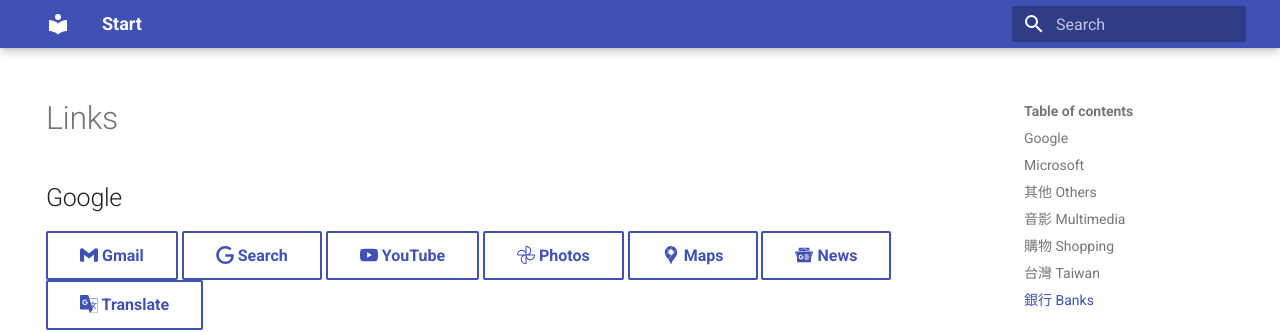
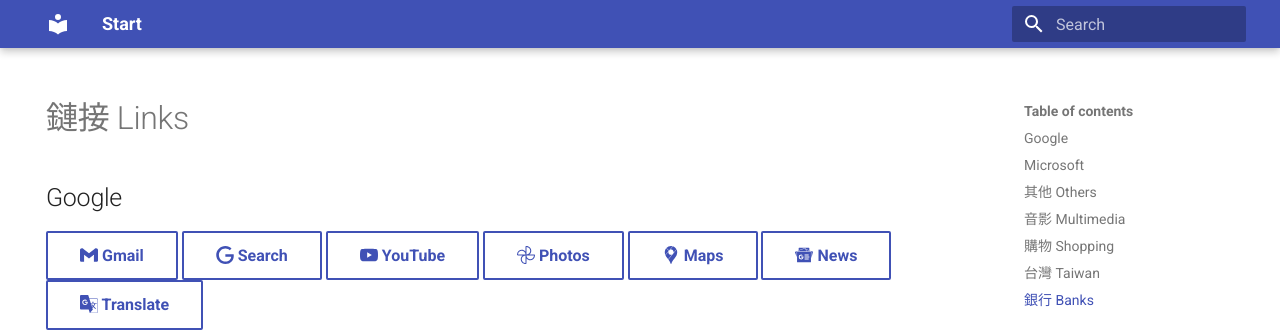
Before and after one commit to rlan/start-page, an MkDocs documentation site: the page built from docs/index.md, in a window 1280 px wide and 1242 px high. Shown: the top 332 px of the window. Built offline with MkDocs 1.6.1 and Material for MkDocs 9.7.7, drawn with Linux system fonts in a browser that asks for light colours.

Commit message:
Translate

```diff
--- a/docs/index.md
+++ b/docs/index.md
@@ -3,7 +3,7 @@ hide:
   - navigation
 ---
 
-# Links
+# 鏈接 Links
 
 ## Google
 
```
